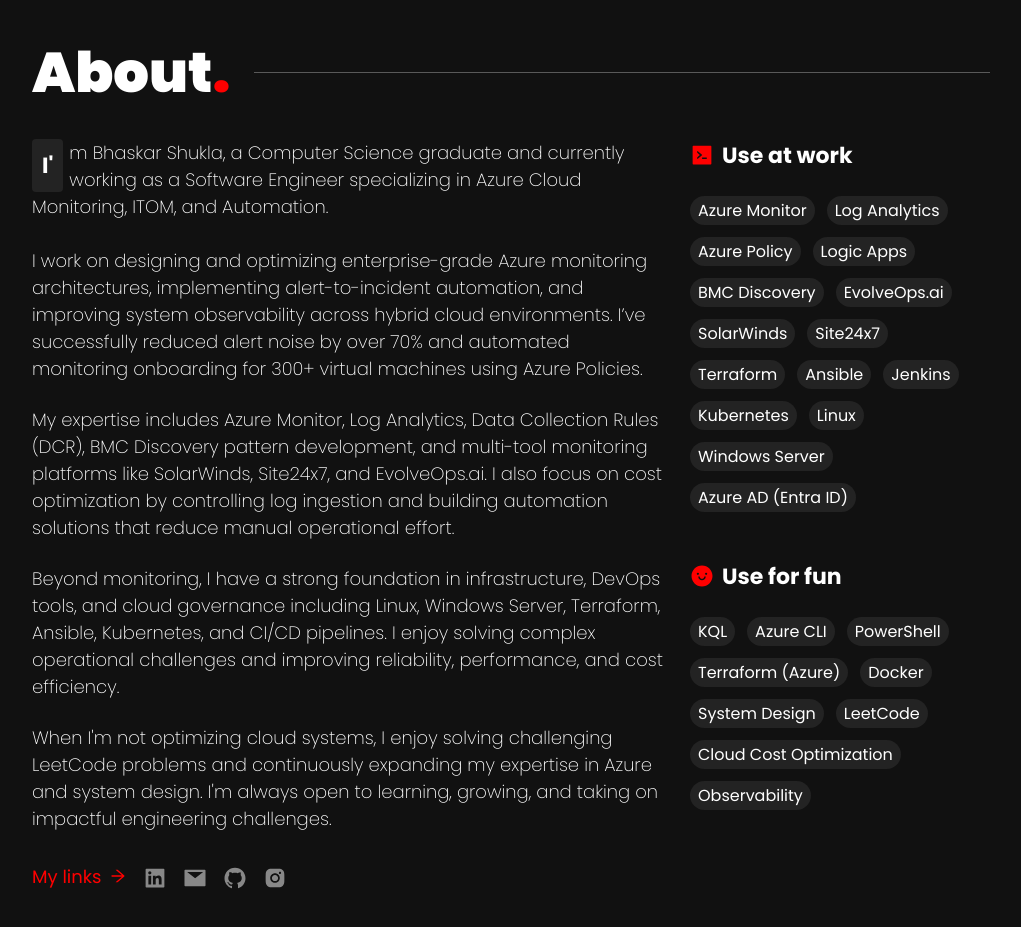
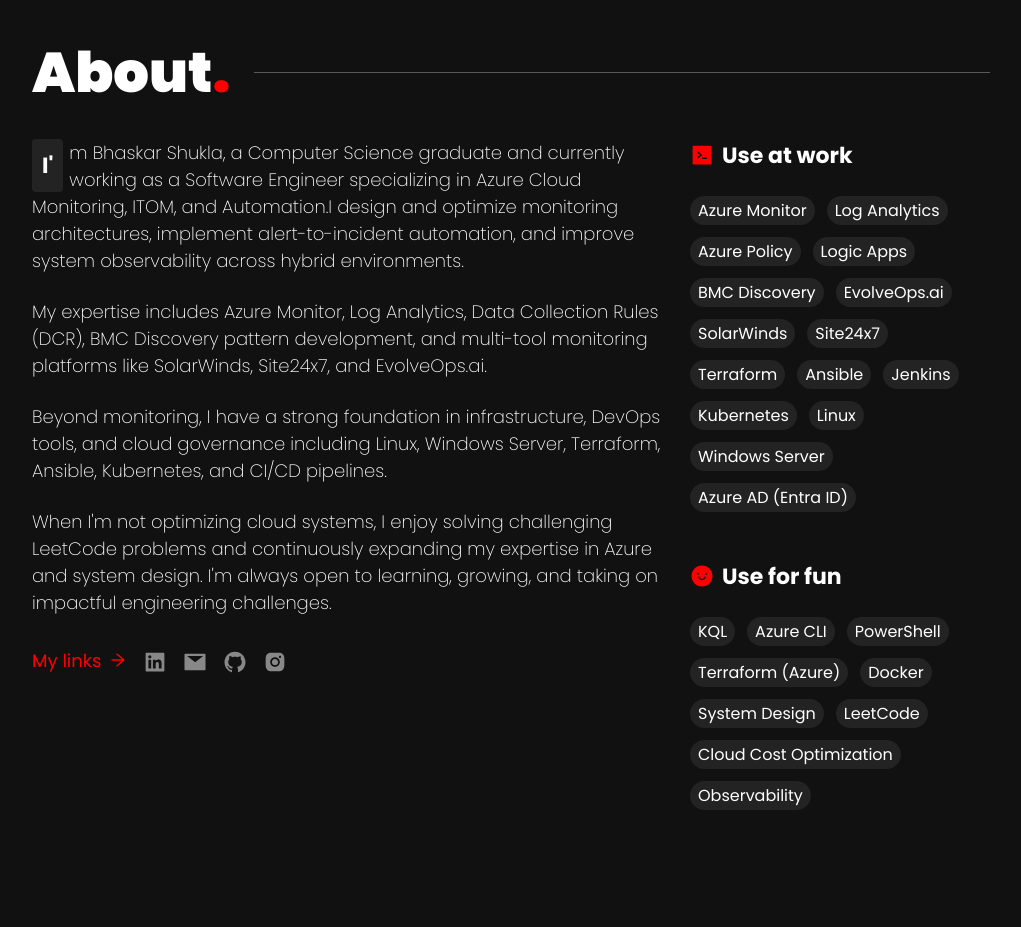
Before and after one commit to bhaskarshukla002/portfolio, a Next.js app: page / in a window 1280 px wide. Shown: the part 1100-2027 px from the top of the page, without its empty margins (159-1180 px from the left). Built offline with nearby package versions, Linux system fonts and the light colour scheme; a web font is replaced by a local one.

Commit message:
Refactor About section for clarity and conciseness
Removed repetitive content and streamlined the description of expertise and experience.

```diff
--- a/components/home/about/About.tsx
+++ b/components/home/about/About.tsx
@@ -14,23 +14,24 @@
         <Reveal>
   <p className={`${styles.aboutText} ${styles.highlightFirstLetter}`}>
     I&apos;m Bhaskar Shukla, a Computer Science graduate and currently working as a Software Engineer specializing in Azure Cloud Monitoring, ITOM, and Automation.
-    <br/><br/>
-    I work on designing and optimizing enterprise-grade Azure monitoring architectures, implementing alert-to-incident automation, and improving system observability across hybrid cloud environments. I’ve successfully reduced alert noise by over 70% and automated monitoring onboarding for 300+ virtual machines using Azure Policies.
+    {/* <br/><br/> * I work on designing and optimizing enterprise-grade Azure monitoring architectures, implementing alert-to-incident automation, and improving system observability across hybrid cloud environments. I’ve successfully reduced alert noise by over 70% and automated monitoring onboarding for 300+ virtual machines using Azure Policies.
+  </p>  <p className={styles.aboutText}>
+  I’m Bhaskar Shukla, a Software Engineer specializing in Azure Cloud Monitoring, ITOM, and Automation. */}
+  I design and optimize monitoring architectures, implement alert-to-incident automation, and improve system observability across hybrid environments.
+</p>
+</Reveal>
+
+<Reveal>
+  <p className={styles.aboutText}>
+    My expertise includes Azure Monitor, Log Analytics, Data Collection Rules (DCR), BMC Discovery pattern development, and multi-tool monitoring platforms like SolarWinds, Site24x7, and EvolveOps.ai.
   </p>
 </Reveal>
 
 <Reveal>
   <p className={styles.aboutText}>
-    My expertise includes Azure Monitor, Log Analytics, Data Collection Rules (DCR), BMC Discovery pattern development, and multi-tool monitoring platforms like SolarWinds, Site24x7, and EvolveOps.ai. I also focus on cost optimization by controlling log ingestion and building automation solutions that reduce manual operational effort.
+    Beyond monitoring, I have a strong foundation in infrastructure, DevOps tools, and cloud governance including Linux, Windows Server, Terraform, Ansible, Kubernetes, and CI/CD pipelines.
   </p>
 </Reveal>
-
-<Reveal>
-  <p className={styles.aboutText}>
-    Beyond monitoring, I have a strong foundation in infrastructure, DevOps tools, and cloud governance including Linux, Windows Server, Terraform, Ansible, Kubernetes, and CI/CD pipelines. I enjoy solving complex operational challenges and improving reliability, performance, and cost efficiency.
-  </p>
-</Reveal>
-
 <Reveal>
   <p className={styles.aboutText}>
     When I&apos;m not optimizing cloud systems, I enjoy solving challenging LeetCode problems and continuously expanding my expertise in Azure and system design. I&apos;m always open to learning, growing, and taking on impactful engineering challenges.
```
